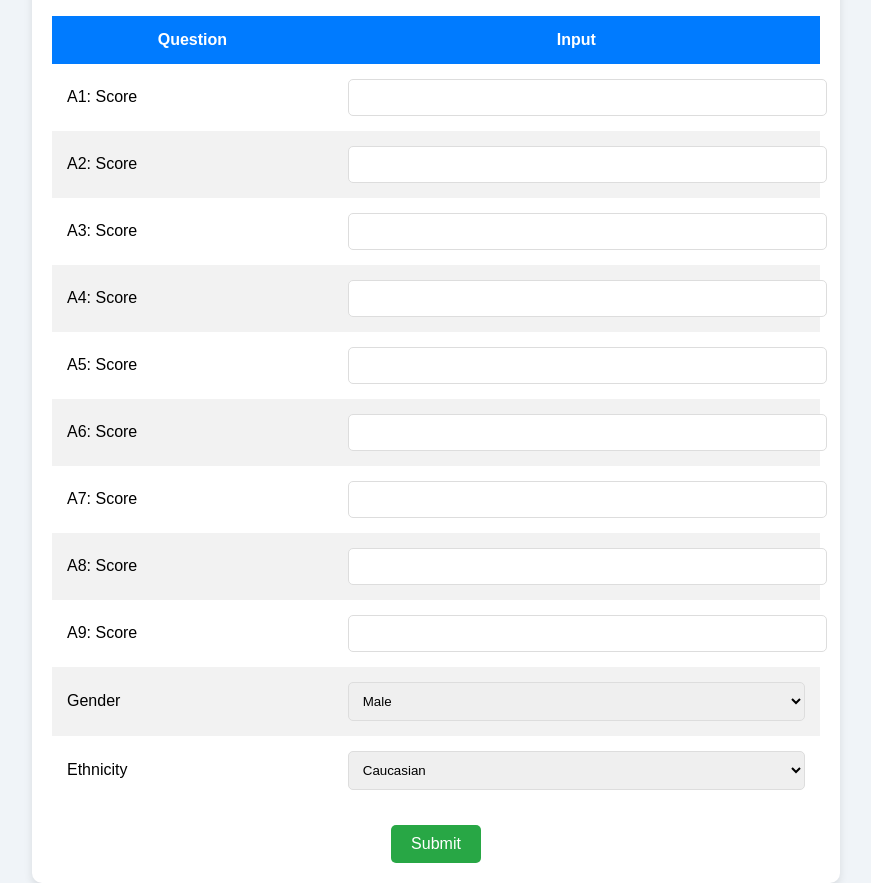
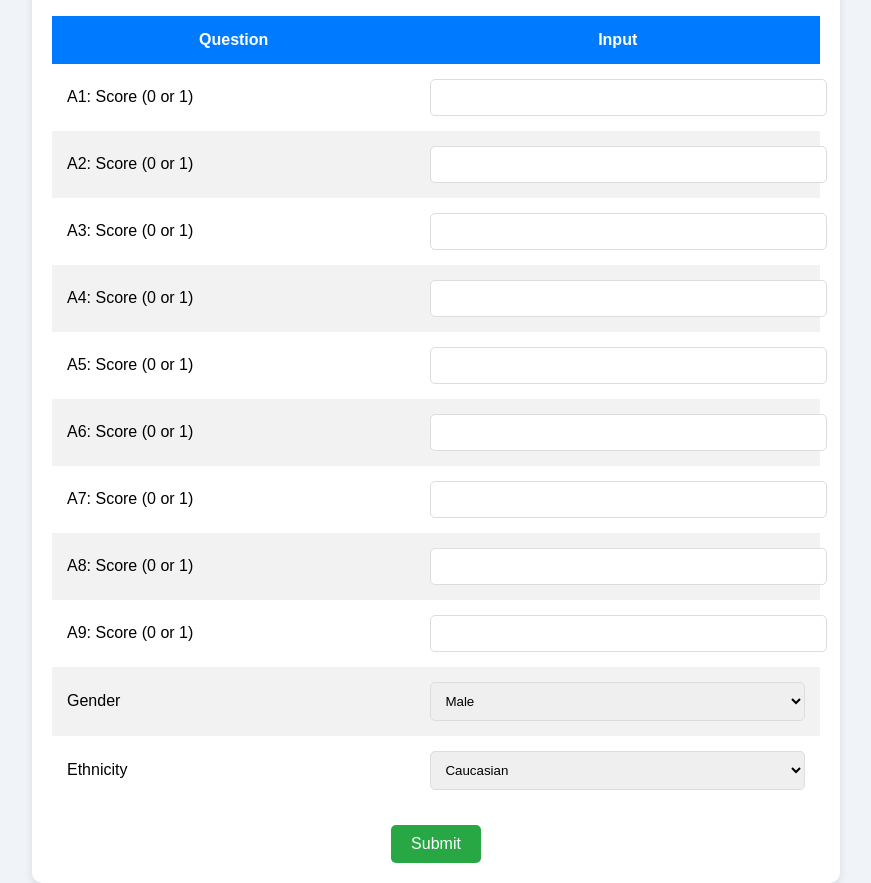
Before and after one commit to Yash2036/model, a Flask app: page / in a window 1280 px wide. Shown: the whole page, without its empty margins (204-1075 px from the left). Run offline with Flask 3, Linux system fonts and the light colour scheme; parts of the project's set-up code (start-up, migrations or seed data) failed here and were passed over.

Commit message:
Update index.html

```diff
--- a/templates/index.html
+++ b/templates/index.html
@@ -19,40 +19,40 @@
                 </thead>
                 <tbody>
                     <tr>
-                        <td>A1: Score</td>
-                        <td><input type="number" name="A1_Score" min="0" max="10" required></td>
+                        <td>A1: Score (0 or 1)</td>
+                        <td><input type="number" name="A1_Score" min="0" max="1" required></td>
                     </tr>
                     <tr>
-                        <td>A2: Score</td>
-                        <td><input type="number" name="A2_Score" min="0" max="10" required></td>
+                        <td>A2: Score (0 or 1)</td>
+                        <td><input type="number" name="A2_Score" min="0" max="1" required></td>
                     </tr>
                     <tr>
-                        <td>A3: Score</td>
-                        <td><input type="number" name="A3_Score" min="0" max="10" required></td>
+                        <td>A3: Score (0 or 1)</td>
+                        <td><input type="number" name="A3_Score" min="0" max="1" required></td>
                     </tr>
                     <tr>
-                        <td>A4: Score</td>
-                        <td><input type="number" name="A4_Score" min="0" max="10" required></td>
+                        <td>A4: Score (0 or 1)</td>
+                        <td><input type="number" name="A4_Score" min="0" max="1" required></td>
                     </tr>
                     <tr>
-                        <td>A5: Score</td>
-                        <td><input type="number" name="A5_Score" min="0" max="10" required></td>
+                        <td>A5: Score (0 or 1)</td>
+                        <td><input type="number" name="A5_Score" min="0" max="1" required></td>
                     </tr>
                     <tr>
-                        <td>A6: Score</td>
-                        <td><input type="number" name="A6_Score" min="0" max="10" required></td>
+                        <td>A6: Score (0 or 1)</td>
+                        <td><input type="number" name="A6_Score" min="0" max="1" required></td>
                     </tr>
                     <tr>
-                        <td>A7: Score</td>
-                        <td><input type="number" name="A7_Score" min="0" max="10" required></td>
+                        <td>A7: Score (0 or 1)</td>
+                        <td><input type="number" name="A7_Score" min="0" max="1" required></td>
                     </tr>
                     <tr>
-                        <td>A8: Score</td>
-                        <td><input type="number" name="A8_Score" min="0" max="10" required></td>
+                        <td>A8: Score (0 or 1)</td>
+                        <td><input type="number" name="A8_Score" min="0" max="1" required></td>
                     </tr>
                     <tr>
-                        <td>A9: Score</td>
-                        <td><input type="number" name="A9_Score" min="0" max="10" required></td>
+                        <td>A9: Score (0 or 1)</td>
+                        <td><input type="number" name="A9_Score" min="0" max="1" required></td>
                     </tr>
                     <tr>
                         <td>Gender</td>
@@ -72,6 +72,7 @@
                                 <option value="Asian">Asian</option>
                                 <option value="Hispanic">Hispanic</option>
                                 <option value="Other">Other</option>
+                                <option value="White-European">White-European</option>
                             </select>
                         </td>
                     </tr>
```
